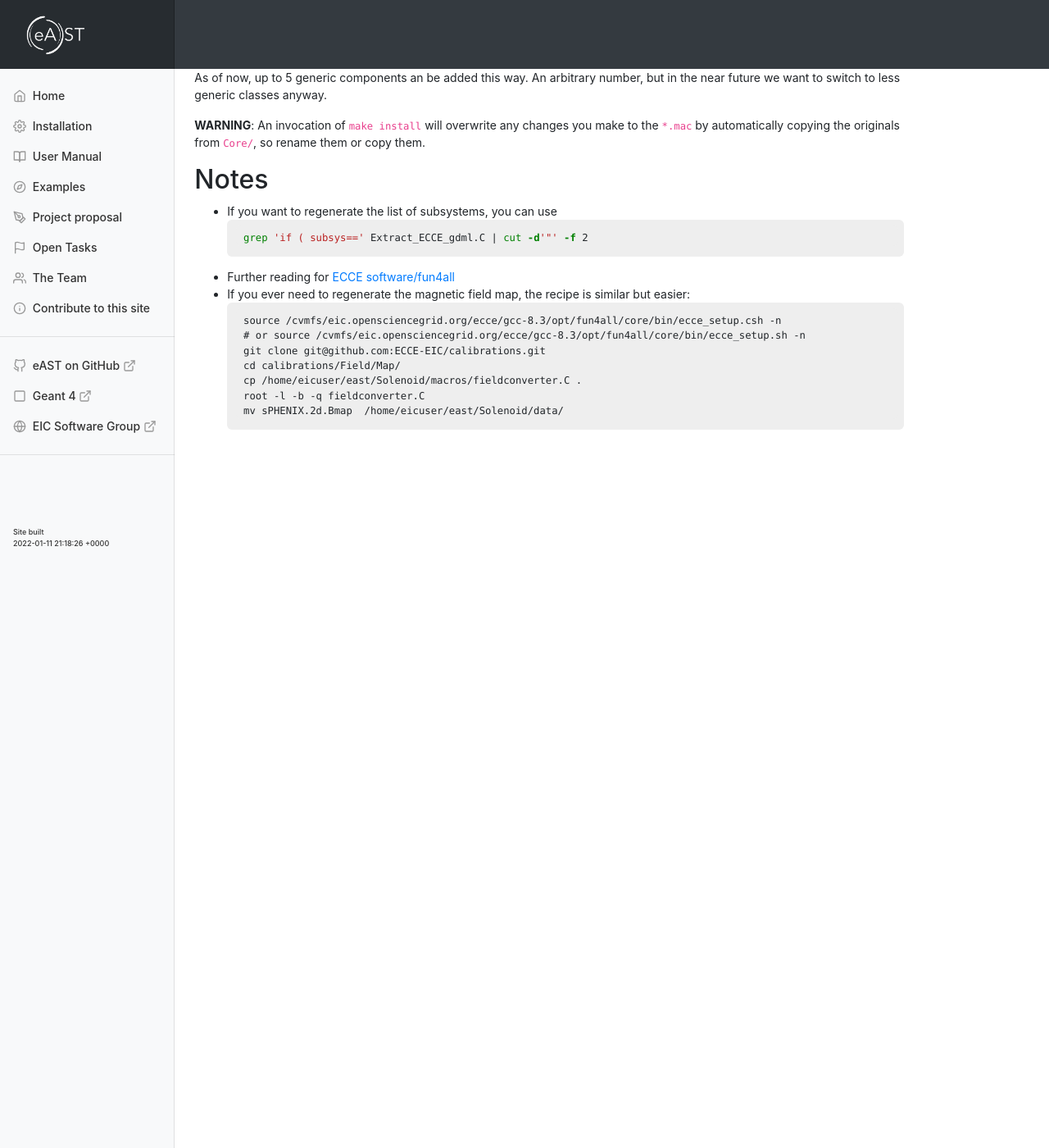
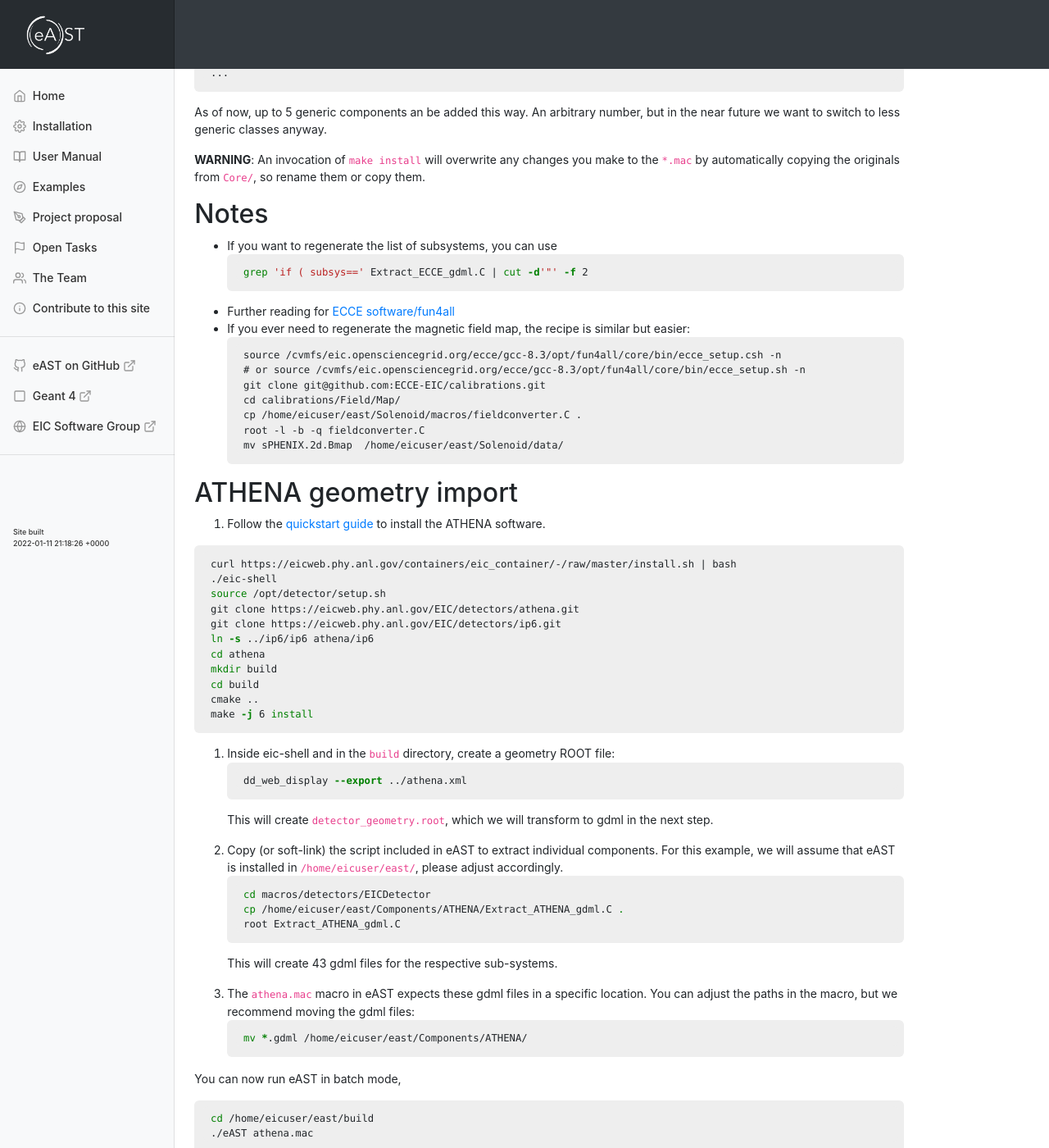
Before and after one commit to eic/east, a Jekyll site: the page built from docs/_content/examples.md, in a window 1280 px wide and 1400 px high, scrolled down 1841 px. Shown: the whole window at 82% size. Built offline with Jekyll 4.4.1, drawn with Linux system fonts in a browser that asks for light colours; nearby versions of some CDN libraries; some of the changed text lies outside the part shown.

Commit message:
Updated documentation for ecce / athena extraction

````diff
--- a/docs/_content/examples.md
+++ b/docs/_content/examples.md
@@ -125,4 +125,83 @@ cd calibrations/Field/Map/
 cp /home/eicuser/east/Solenoid/macros/fieldconverter.C .
 root -l -b -q fieldconverter.C
 mv sPHENIX.2d.Bmap  /home/eicuser/east/Solenoid/data/
+ ```
+
+## ATHENA geometry import
+
+1. Follow the
+[quickstart guide](https://eic.phy.anl.gov/tutorials/eic_tutorial/getting-started/quickstart)
+to install the ATHENA software.
+
+
+```sh
+curl https://eicweb.phy.anl.gov/containers/eic_container/-/raw/master/install.sh | bash
+./eic-shell
+source /opt/detector/setup.sh
+git clone https://eicweb.phy.anl.gov/EIC/detectors/athena.git
+git clone https://eicweb.phy.anl.gov/EIC/detectors/ip6.git
+ln -s ../ip6/ip6 athena/ip6
+cd athena
+mkdir build
+cd build
+cmake ..
+make -j 6 install
 ```
+
+
+2. Inside eic-shell and in the `build` directory, create a geometry ROOT file:
+```sh
+dd_web_display --export ../athena.xml
+```
+This will create `detector_geometry.root`, which we will transform to gdml in the next step.
+
+3. Copy (or soft-link) the script included in eAST to extract individual components.
+For this example, we will assume that eAST is installed in `/home/eicuser/east/`,
+please adjust accordingly.
+```sh
+cd macros/detectors/EICDetector
+cp /home/eicuser/east/Components/ATHENA/Extract_ATHENA_gdml.C .
+root Extract_ATHENA_gdml.C
+```
+This will create 43 gdml files for the respective sub-systems.
+
+
+4. The `athena.mac` macro in eAST expects these gdml files in a specific location.
+You can adjust the paths in the macro, but we recommend moving the gdml files:
+```sh
+mv *.gdml /home/eicuser/east/Components/ATHENA/
+```
+
+You can now run eAST in batch mode,
+```sh
+cd /home/eicuser/east/build
+./eAST athena.mac
+```
+or interactively:
+```sh
+cd /home/eicuser/east/build
+./eAST
+/control/execute athena.mac
+/run/beamOn 10
+```
+
+A closer look at `athena.mac` shows that components are added via
+```
+/eAST/component/GenericGDML1 1
+/eAST/component/GenericGDML1/gdmlFile Components/ECCE/ecce_becal.gdml
+/eAST/component/GenericGDML2 1
+/eAST/component/GenericGDML2/gdmlFile Components/ECCE/ecce_hcalin.gdml
+...
+```
+As of now, up to 5 generic components an be added this way. An arbitrary number,
+but in the near future we want to switch to less generic classes anyway.
+
+**WARNING**: An invocation of `make install` will overwrite any changes you make to the `*.mac`
+by automatically copying the originals from `Core/`, so rename them or copy them.
+
+## Notes
+* If you want to regenerate the list of subsystems, you can use
+```sh
+grep 'if ( subsys==' Extract_ECCE_gdml.C | cut -d'"' -f 2
+```
+* Further reading for [ECCE software/fun4all](https://ecce-eic.github.io/)
````
Also changed, not shown: other parts of docs/_content/examples.md (+1 -1 lines), 3 other files.
